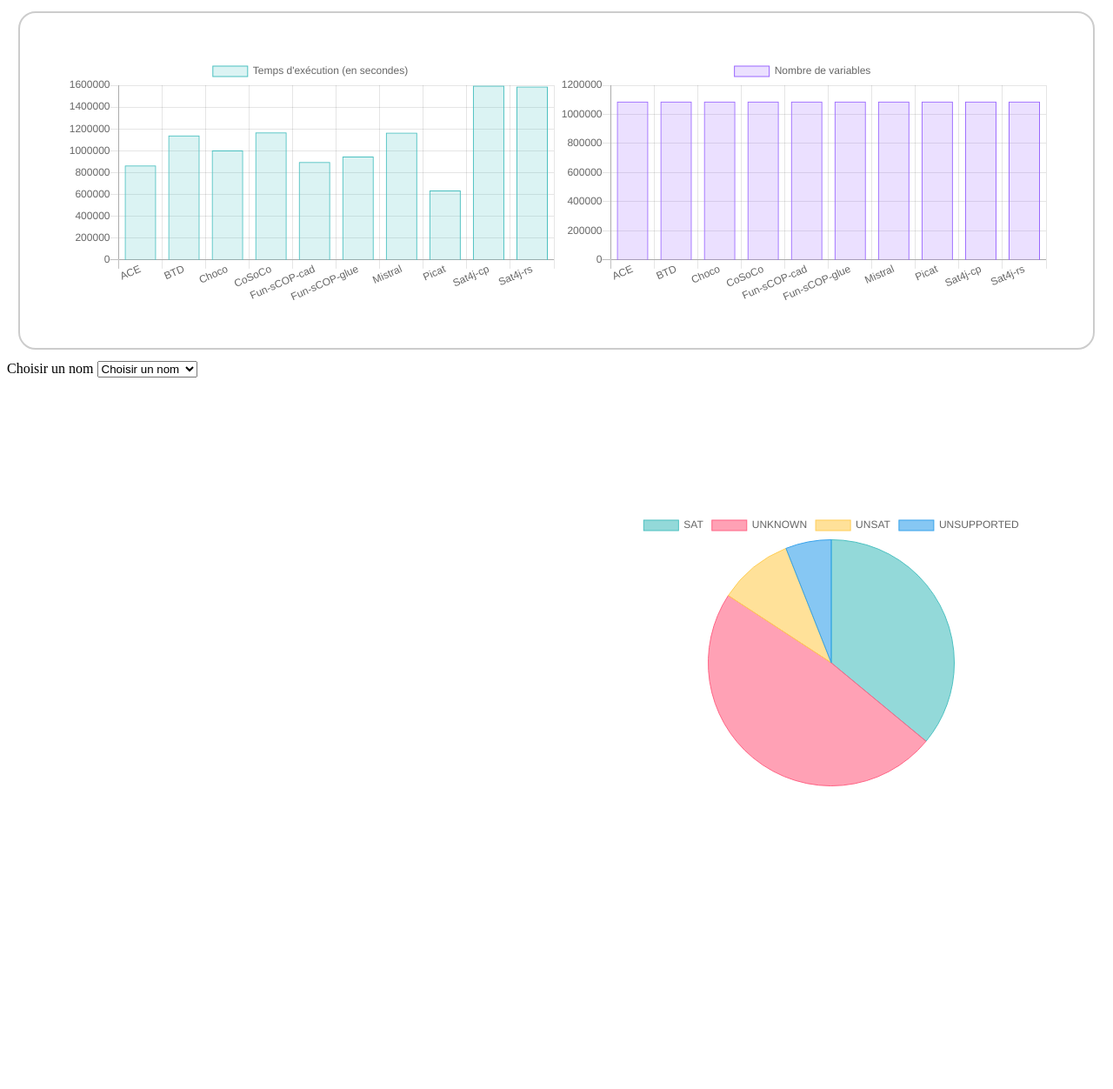
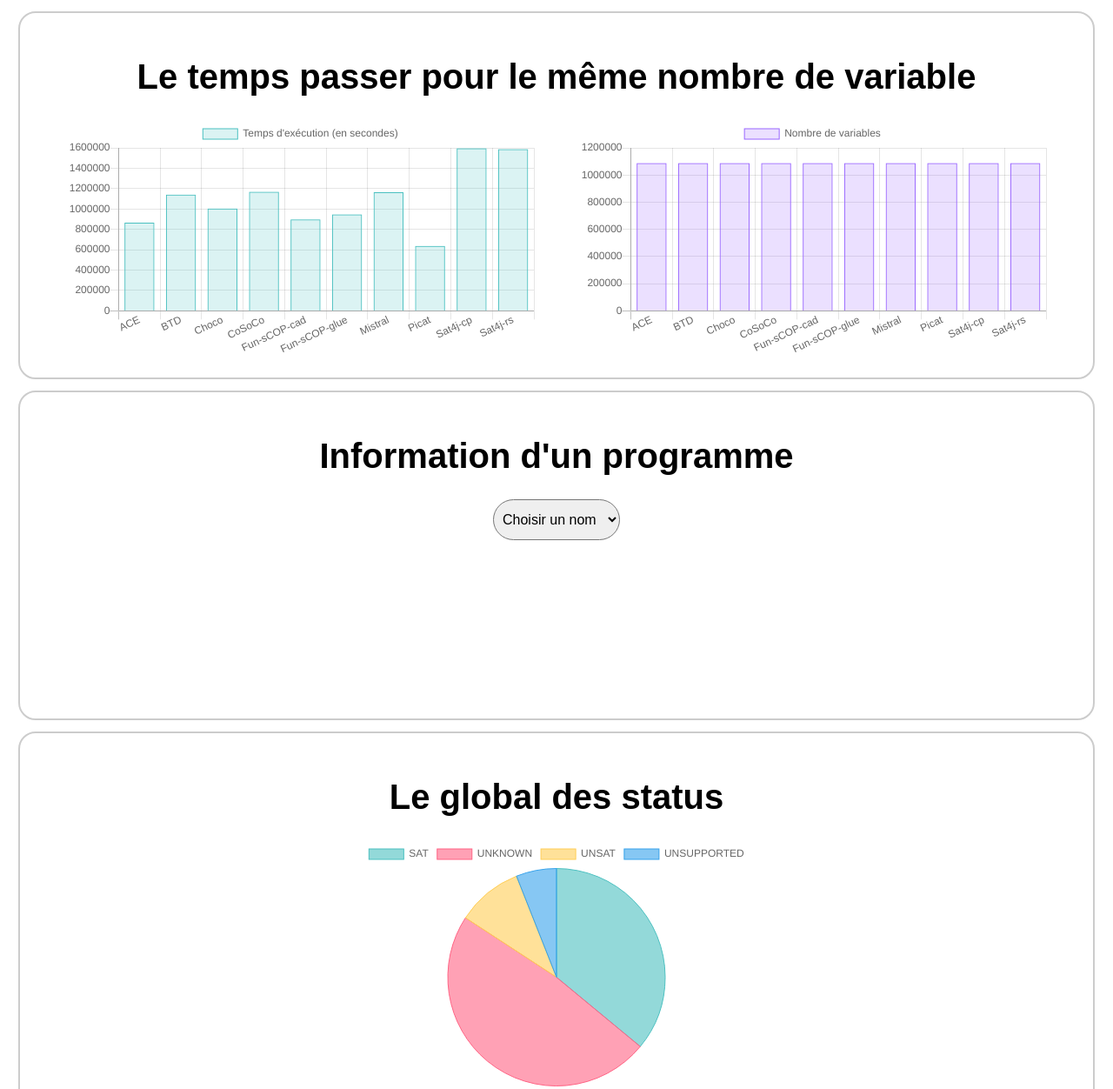
Before and after one commit to camilleklu/chartSAE, a plain HTML site: page index.html in a window 1280 px wide. Shown: the top 1252 px of the page at 87% size. Before the commit the page ends 912 px from the top, so only its background shows below. Drawn offline with nearby package versions, Linux system fonts and the light colour scheme.

Commit message:
ajout css

```diff
--- a/index.html
+++ b/index.html
@@ -1,53 +1,51 @@
 <!DOCTYPE html>
 <html lang="en">
+
 <head>
-    <meta charset="UTF-8">
+  <meta.tab2, .tab3, .tab4, .tab5set="UTF-8">
   <meta name="viewport" content="width=device-width, initial-scale=1.0">
   <script src="https://cdnjs.cloudflare.com/ajax/libs/Chart.js/2.9.4/Chart.min.js"></script>
   <title>Document</title>
   <link rel="stylesheet" href="style.css">
 </head>
+
 <body>
 
   <div class="tab1">
-      <div style="width: 50%;">
+    <h1>Le temps passer pour le même nombre de variable</h1>
+    <div class="graph_nom">
+    <div style="width: 48%;">
       <canvas id="canvas1"></canvas>
     </div>
 
-      <div style="width: 50%;">
+    <div style="width: 48%;">
       <canvas id="canvas2"></canvas>
     </div>
-
+  </div>
   </div>
 
 
-<!-- En fonction du name  -->
-   <label for="nameSelect">Choisir un nom</label>
-   <select id="nameSelect">
+  <div class="tab2">
+      <h1>Information d'un programme</h1>
+      <select id="nameSelect" class="button">
         <option value="">Choisir un nom</option>
       </select>
-  </div>
-   <div style="width: 100%;">
+    <div class="graph_nom">
+      <div style="width: 48%;">
         <canvas id="canvas"></canvas>
       </div>
-
-
-
-<div class="tab2">
-
-  <div style="width: 50%;">
+      <div style="width: 48%;">
         <canvas id="canvas4"></canvas>
       </div>
+    </div>
+  </div>
 
-
-  <div style="width: 50%;">
+<div class="tab3">
+  <h1>Le global des status</h1>
+  <div style="width: 50%;" class="camembert">
     <canvas id="canvas3"></canvas>
   </div>
-
 </div>
-
-
-
   <script src="bar.js" defer></script>
   <script src="barv2.js" defer></script>
   <script src="camembert.js" defer></script>
@@ -56,4 +54,5 @@
 
 
 </body>
+
 </html>
--- a/style.css
+++ b/style.css
@@ -1,13 +1,43 @@
-.tab1{
-    display: flex;
+body {
+    font-family: Arial, Helvetica, sans-serif;
+}
+
+.tab1, .tab2, .tab3{
     align-items: center;
     justify-content: space-between;
     border: rgba(0, 0, 0, 0.2) solid 2px;
     margin: 1vw;
-    padding: 4vw;
+    padding: 2vw 4vw 2vw 4vw;
     border-radius: 20px;
 }
 
-.tab2{
+.graph_nom {
+    margin-top: 2vw;
     display: flex;
+    flex-direction: row;
+    align-items: center;
+    justify-content: space-between;
 }
+
+.button {
+    padding: 1vw 0.5vw;
+    border-radius: 50px;
+}
+
+.tab1, .tab2, .tab3 {
+    text-align: center;
+}
+
+h1 {
+    margin-top: 2vw;
+    font-size: 2.5rem;
+}
+
+.camembert {
+    margin-top: 2vw;
+    margin: auto;
+}
+
+option, select {
+    font-size: 1rem;
+}
```
Lines whose indentation alone changed are shown as unchanged.
